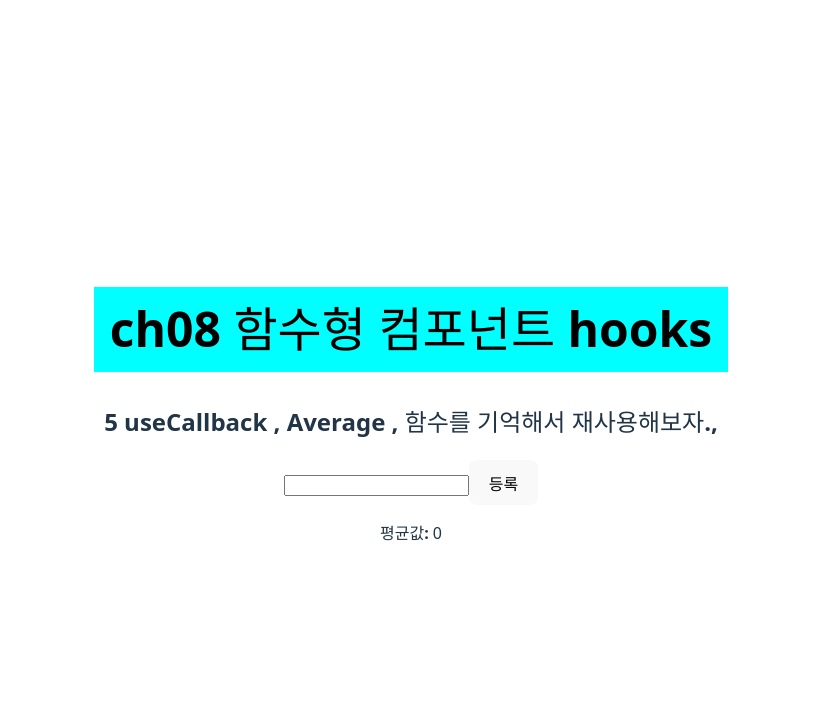
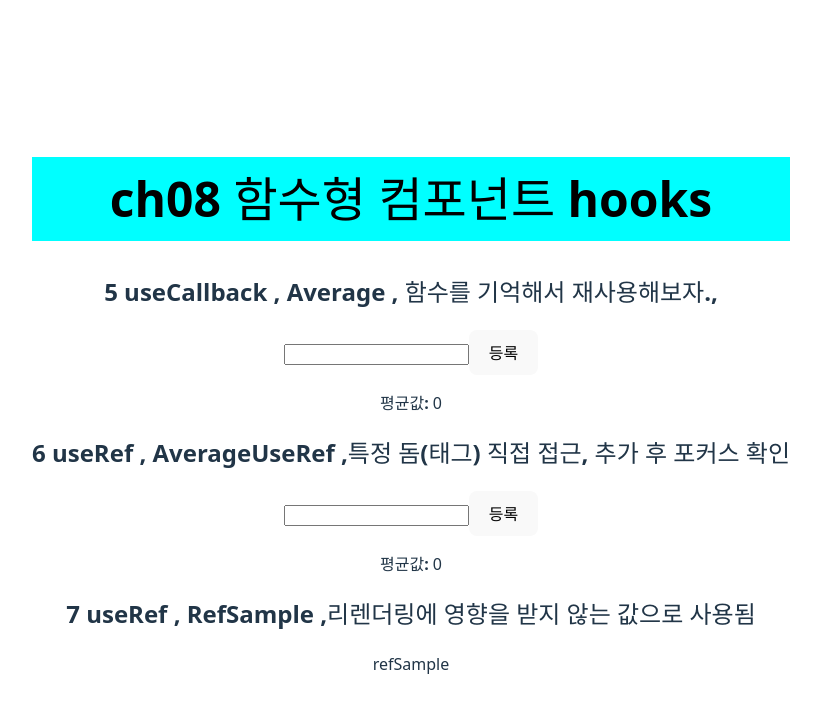
Before and after one commit to reokkamy/React-WorkSpace-k6-0806, a React (Vite) app in the folder ch08-vite-test/: page / in a window 1280 px wide. Shown: the top 712 px of the page, without its empty margins (229-1050 px from the left). Built offline with nearby package versions, Linux system fonts and the light colour scheme.

Commit message:
3교시, hooks, useRef, 특정 태그에 직접 접근하기.2

```diff
--- a/ch08-vite-test/src/App.jsx
+++ b/ch08-vite-test/src/App.jsx
@@ -6,6 +6,8 @@ import CountUseReducer from './component/CountUseReducer.jsx';
 import InfoUseReducer from './component/InfoUseReducer.jsx';
 import Average from './component/Average.jsx';
 import AverageUseCallback from './component/AverageUseCallback.jsx';
+import RefSample from './component/RefSample.jsx';
+import AverageUseRef from './component/AverageUseRef.jsx';
 
 function App() {
   const [visible, setVisible] = useState(false);
@@ -42,6 +44,14 @@ function App() {
 
         <h2>5 useCallback , Average , 함수를 기억해서 재사용해보자.,</h2>
         <AverageUseCallback />
+
+        <h2>
+          6 useRef , AverageUseRef ,특정 돔(태그) 직접 접근, 추가 후 포커스 확인
+        </h2>
+        <AverageUseRef />
+
+        <h2>7 useRef , RefSample ,리렌더링에 영향을 받지 않는 값으로 사용됨</h2>
+        <RefSample />
       </div>
     </>
   );
--- /dev/null
+++ b/ch08-vite-test/src/component/RefSample.jsx
@@ -0,0 +1,16 @@
+import React, { useRef } from 'react';
+
+// useRef 를 이용해서, 렌더링에 영향을 주지 않는 값을 설정.
+
+const RefSample = () => {
+  const id = useRef(1);
+  const setId = (n) => {
+    id.current = n;
+  };
+  const printId = () => {
+    console.log('id의 현재 값 : ', id.current);
+  };
+  return <div>refSample</div>;
+};
+
+export default RefSample;
```
